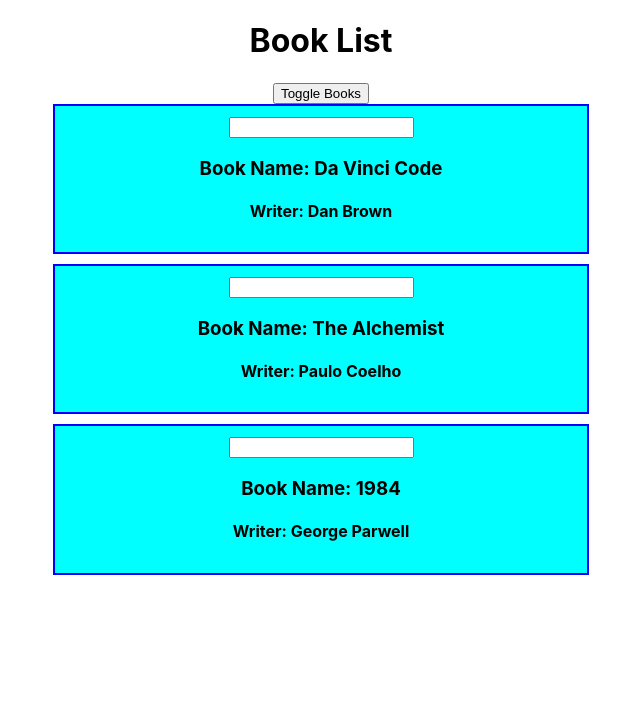
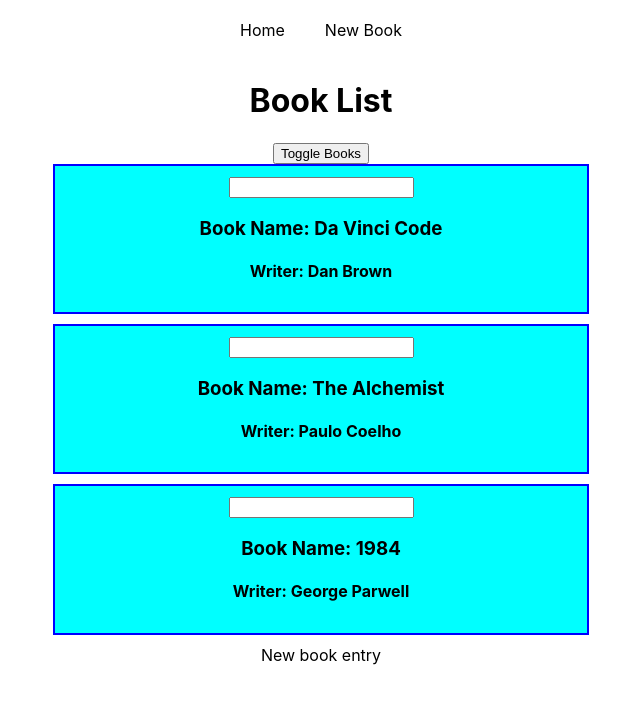
Before and after one commit to meshkatahmed/react-hello-world-project, a React (Create React App) app: page / in a window 1280 px wide. Shown: the top 704 px of the page, without its empty margins (319-959 px from the left). Built offline with nearby package versions, Linux system fonts and the light colour scheme.

Commit message:
Setup react router packages

```diff
--- a/package.json
+++ b/package.json
@@ -8,6 +8,8 @@
     "@testing-library/user-event": "^13.5.0",
     "react": "^18.2.0",
     "react-dom": "^18.2.0",
+    "react-router": "^6.8.2",
+    "react-router-dom": "^6.8.2",
     "react-scripts": "5.0.1",
     "web-vitals": "^2.1.4"
   },
--- a/src/App.css
+++ b/src/App.css
@@ -1,3 +1,16 @@
 .App {
   text-align: center;
 }
+.nav-bar ul {
+  list-style: none;
+  margin: 0;
+  padding: 0;;
+}
+.nav-bar li {
+  display: inline-block;
+  margin: 20px;
+}
+.nav-bar a {
+  text-decoration: none;
+  color: black;
+}
--- a/src/App.js
+++ b/src/App.js
@@ -1,8 +1,13 @@
 import MainComponent from './components/mainComponent.js';
 import './App.css';
+import {BrowserRouter} from 'react-router-dom';
 
 const App = () => {
-  return <MainComponent />;
+  return (
+    <BrowserRouter>
+      <MainComponent />
+    </BrowserRouter>
+  );
 }
 
 export default App;
--- a/src/components/lists/bookList.js
+++ b/src/components/lists/bookList.js
@@ -3,33 +3,11 @@ import Book from '../representational/book.js'
 
 
 class Booklist extends Component {
-    constructor(props) {
-        super(props);
-        console.log('BookList costructor!');
-    }
+    // constructor(props) {
+    //     super(props);
+    // }
 
-    componentDidMount() {
-        console.log('BookList componentDidMount!');
-    }
-
-    shouldComponentUpdate(nextProps,nextState){
-        console.log('U BookList should component update',nextProps,nextState)
-        return true;
-    }
-
-    componentDidUpdate(){
-        console.log('U BookList componentDidUpdate');
-    }
-
-    static getDerivedStateFromProps(nextProps,prevState){
-        console.log('U BookList getDerivedStateFromProps',nextProps,prevState);
-        return prevState;
-    }
-    getSnapshotBeforeUpdate(){
-        console.log('U BookList getSnapshotbeforeUpdate');
-    }
     render() {
-        console.log('BookList render!');
         return this.props.books.map((book, index) => {
             return (
                 <Book bookName={book.bookName}
--- a/src/components/mainComponent.js
+++ b/src/components/mainComponent.js
@@ -1,15 +1,15 @@
 import React, { Component } from 'react';
 import Booklist from './lists/bookList.js';
 import books from '../assets/bookList.js';
+import NewBook from './representational/newBook.js';
 
 class MainComponent extends Component {
-    constructor(props) {
-        super(props);
-        this.state = {
-            books: books,
-            showBooks: true
-        }
-        console.log('MainComponent constructor!');
+    // constructor(props) {
+    //     super(props);
+    // }
+    state = {
+        books: books,
+        showBooks: true
     }
 
     changeBookState = (x) => {
@@ -43,29 +43,7 @@ class MainComponent extends Component {
         })
     }
 
-    componentDidMount() {
-        console.log('MainComponent componentDidMount!');
-    }
-    shouldComponentUpdate(nextProps,nextState){
-        console.log('U MainCOmponent shouldComponentUpdate',nextProps,nextState);
-        return true;
-    }
-
-    componentDidUpdate() {
-        // this.setState({showBooks:false});
-        console.log('U MainComponent componentDidUpdate!');
-    }
-
-    static getDerivedStateFromProps(nextProps,prevState){
-        console.log('U MainComponent getDerivedStateFromProps',nextProps,prevState);
-        return prevState;
-    }
-    getSnapshotBeforeUpdate(){
-        console.log('U MainComponent getSnapshotbeforeUpdate');
-    }
-
     render() {
-        console.log('MainComponent render!');
         let books = null;
         if (this.state.showBooks) {
             books = <Booklist
@@ -73,10 +51,13 @@ class MainComponent extends Component {
                 deleteBookFromState={this.deleteBookFromState}
                 changeWithInputElement={this.changeWithInputElement} />
         }
-        return React.createElement('div', { className: "App" },
+        return React.createElement('div', { className: "App" },React.createElement('div',{className:'nav-bar'},
+            React.createElement('ul',null,React.createElement('li',null,
+            React.createElement('a',{href:'/'},'Home')),
+            React.createElement('li',null,React.createElement('a',{href:'/new'},'New Book'))),
             React.createElement('h1', null, 'Book List'),
             React.createElement('button', { onClick: this.toggleBooks }, 'Toggle Books'),
-            books);
+            books,<NewBook/>));
     }
 }
 
--- /dev/null
+++ b/src/components/representational/newBook.js
@@ -0,0 +1,9 @@
+import React from 'react';
+
+const NewBook = () => {
+    return (
+        <div>New book entry</div>
+    );
+}
+
+export default NewBook;
```
Also changed, not shown: 1 other file (tests, documents, lock files or other folders).
